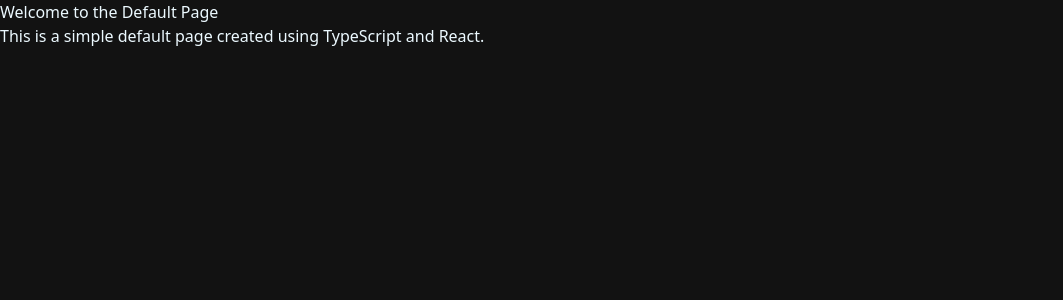
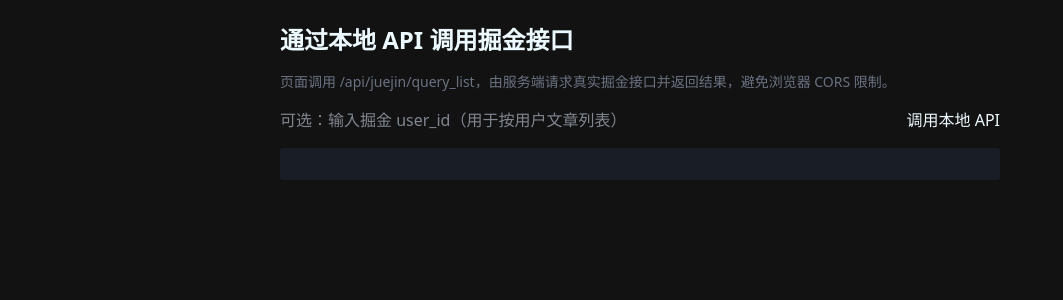
Before and after one commit to SusieCmy/chenmuyu, a Next.js app: page /dialogue in a window 1280 px wide. Shown: the top 300 px of the page, without its empty margins (0-1063 px from the left). Built offline with nearby package versions, Linux system fonts and the light colour scheme; no server answers.

Commit message:
feat: 添加掘金文章列表查询功能及页面
添加本地API路由用于代理掘金文章列表查询接口
实现对话页面调用本地API功能，包含用户ID输入和结果展示
移除next.config.ts中的静态导出配置注释

```diff
--- a/next.config.ts
+++ b/next.config.ts
@@ -2,7 +2,7 @@
  * @Author: Susie 1732728869@qq.com
  * @Date: 2025-07-19 19:16:04
  * @LastEditors: Susie 1732728869@qq.com
- * @LastEditTime: 2025-11-19 21:00:23
+ * @LastEditTime: 2025-11-20 22:16:23
  * @FilePath: \susie-cmy\next.config.ts
  * @Description: 强者都是孤独的
  *
@@ -11,13 +11,13 @@
 import type { NextConfig } from 'next'
 
 const nextConfig: NextConfig = {
-  // 静态导出配置
-  output: 'export',
+  // // 静态导出配置
+  // output: 'export',
 
-  // 图片优化配置（静态导出必需）
-  images: {
-    unoptimized: true,
-  },
+  // // 图片优化配置（静态导出必需）
+  // images: {
+  //   unoptimized: true,
+  // },
 
   // 实验性配置
   experimental: {
--- /dev/null
+++ b/src/app/api/juejin/query_list/route.ts
@@ -0,0 +1,43 @@
+import type { NextRequest } from "next/server";
+import { NextResponse } from "next/server";
+
+export const dynamic = "force-dynamic";
+
+const JUEJIN_URL =
+  "https://api.juejin.cn/content_api/v1/article/query_list?aid=2608&uuid=7371432359995180559&spider=0";
+
+export async function POST(req: NextRequest) {
+  try {
+    const body = await req.json().catch(() => ({}));
+    const payload = {
+      "user_id": "281111673188424",
+      "sort_type": 2,
+      "cursor": "0"
+    } as Record<string, string | number>;
+
+    const upstream = await fetch(JUEJIN_URL, {
+      method: "POST",
+      headers: {
+        accept: "application/json, text/plain, */*",
+        "content-type": "application/json",
+      },
+      body: JSON.stringify(payload),
+    });
+
+    const contentType = upstream.headers.get("content-type") ?? "application/json";
+    const bodyText = await upstream.text();
+    console.log(bodyText);
+
+    return new NextResponse(bodyText, {
+      status: upstream.status,
+      headers: {
+        "content-type": contentType,
+      },
+    });
+  } catch (e: any) {
+    return NextResponse.json(
+      { error: e?.message || "Upstream request failed" },
+      { status: 500 }
+    );
+  }
+}
--- a/src/app/dialogue/page.tsx
+++ b/src/app/dialogue/page.tsx
@@ -1,12 +1,70 @@
-import React from 'react';
+/*
+ * @Author: Susie 1732728869@qq.com
+ * @Date: 2025-11-20 18:54:54
+ * @LastEditors: Susie 1732728869@qq.com
+ * @LastEditTime: 2025-11-20 20:06:12
+ * @FilePath: \susie-cmy\src\app\dialogue\page.tsx
+ * @Description: 强者都是孤独的
+ *
+ * Copyright (c) 2025 by 1732728869@qq.com, All Rights Reserved.
+ */
+"use client";
+import React, { useState } from "react";
 
-const DefaultPage: React.FC = () => {
+export default function DialogueProxyPage() {
+    const [loading, setLoading] = useState(false);
+    const [error, setError] = useState<string | null>(null);
+    const [result, setResult] = useState<string>("");
+    const [userId, setUserId] = useState<string>("");
+
+    const callLocalApi = async () => {
+        setLoading(true);
+        setError(null);
+        setResult("");
+        try {
+            const res = await fetch("/api/juejin/query_list", {
+                method: "POST",
+                headers: { "content-type": "application/json" },
+                body: JSON.stringify({ cursor: "0", sort_type: 2, ...(userId ? { user_id: userId } : {}) }),
+            });
+
+            const ct = res.headers.get("content-type") || "text/plain";
+            const text = await res.text();
+            console.log(text);
+
+            setResult(ct.includes("application/json") ? JSON.stringify(JSON.parse(text), null, 2) : text);
+            if (!res.ok) {
+                setError(`HTTP ${res.status}`);
+            }
+        } catch (e: any) {
+            setError(e?.message || "请求失败");
+        } finally {
+            setLoading(false);
+        }
+    };
+
     return (
-        <div>
-            <h1>Welcome to the Default Page</h1>
-            <p>This is a simple default page created using TypeScript and React.</p>
+        <div className="max-w-screen-md mx-auto p-6 space-y-4">
+            <h1 className="text-2xl font-bold">通过本地 API 调用掘金接口</h1>
+            <p className="text-sm text-gray-500">页面调用 /api/juejin/query_list，由服务端请求真实掘金接口并返回结果，避免浏览器 CORS 限制。</p>
+
+            <div className="flex gap-2 items-center">
+                <input
+                    className="input input-bordered flex-1"
+                    placeholder="可选：输入掘金 user_id（用于按用户文章列表）"
+                    value={userId}
+                    onChange={(e) => setUserId(e.target.value)}
+                />
+                <button className="btn btn-primary" onClick={callLocalApi} disabled={loading}>
+                    {loading ? "请求中..." : "调用本地 API"}
+                </button>
+            </div>
+
+            {error && <div className="alert alert-error">{error}</div>}
+
+            <pre className="bg-base-200 p-4 rounded overflow-auto text-sm" style={{ maxHeight: 400 }}>
+                {result}
+            </pre>
         </div>
     );
-};
-
-export default DefaultPage;
+}
```
Also changed, not shown: 1 other file (tests, documents, lock files or other folders).
